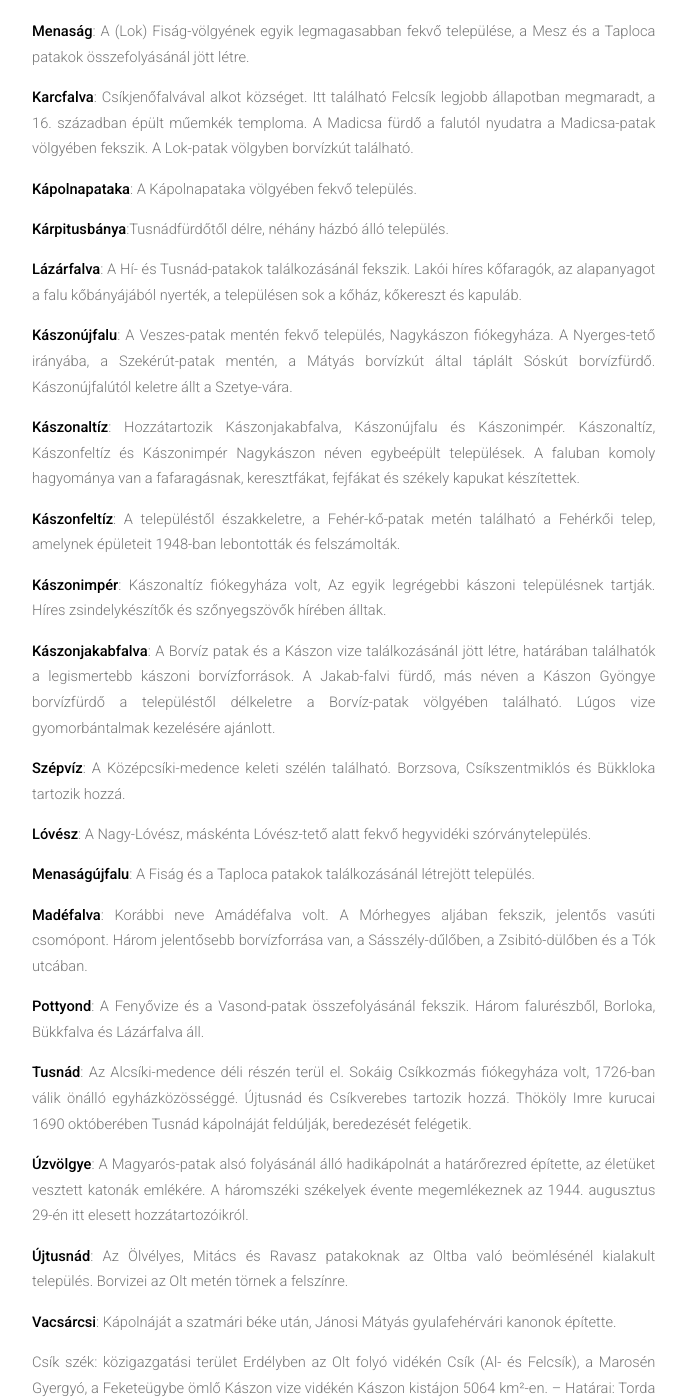
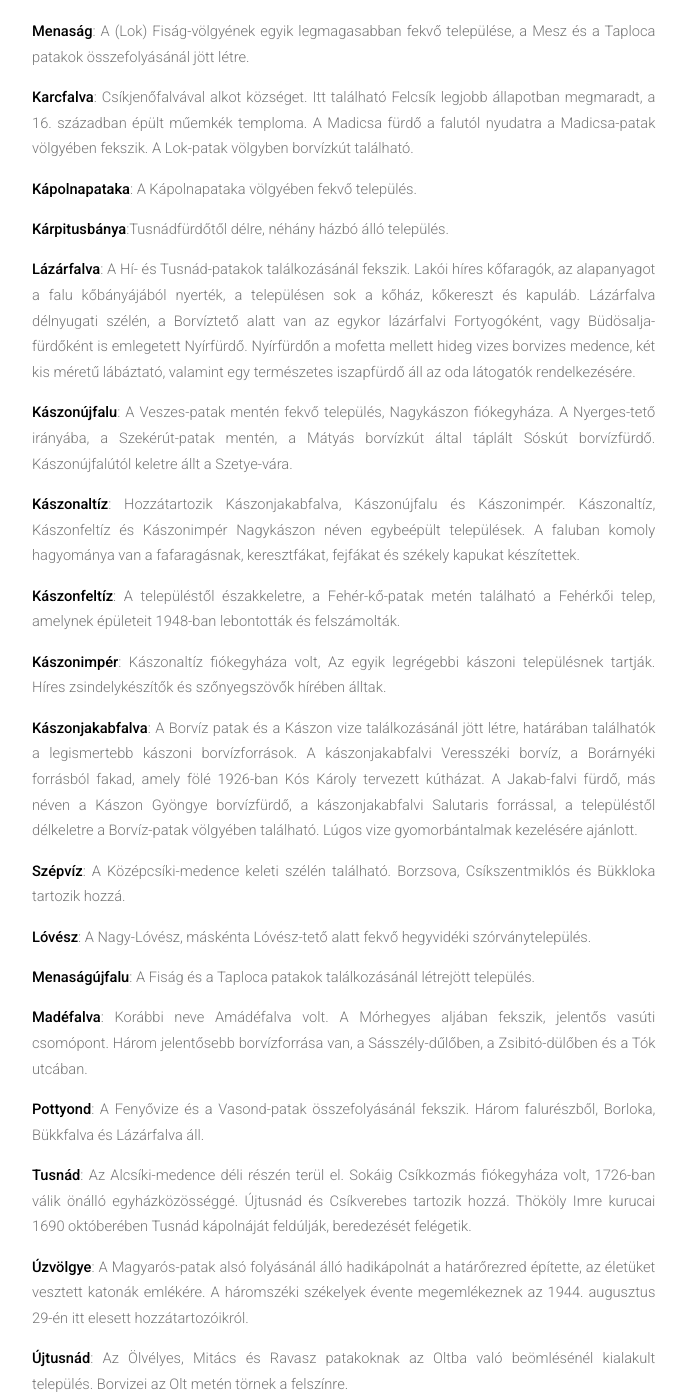
Before and after one commit to siculia/siculia.github.io, a Jekyll site: the page built from siculia-csikszek.html, in a window 1280 px wide and 1400 px high, scrolled down 5113 px. Shown: the whole window, without its empty margins (128-814 px from the left). Built offline with Jekyll 4.4.1, drawn with Linux system fonts in a browser that asks for light colours; nearby versions of some CDN libraries; library files that are not in the unit come from our copies.

Commit message:
Nyírfürdő

```diff
--- a/siculia-csikszek.html
+++ b/siculia-csikszek.html
@@ -97,12 +97,12 @@ layout: default
 							<p style="text-align: justify;"><b>Karcfalva</b>: Csíkjenőfalvával alkot községet. Itt található Felcsík legjobb állapotban megmaradt, a 16. században épült műemkék temploma. A Madicsa fürdő a falutól nyudatra a Madicsa-patak völgyében fekszik. A Lok-patak völgyben borvízkút található.</p>
 							<p style="text-align: justify;"><b>Kápolnapataka</b>: A Kápolnapataka völgyében fekvő település.</p>
 							<p style="text-align: justify;"><b>Kárpitusbánya</b>:Tusnádfürdőtől délre, néhány házbó álló település.</p>
-							<p style="text-align: justify;"><b>Lázárfalva</b>: A Hí- és Tusnád-patakok találkozásánál fekszik. Lakói híres kőfaragók, az alapanyagot a falu kőbányájából nyerték, a településen sok a kőház, kőkereszt és kapuláb.</p>
+							<p style="text-align: justify;"><b>Lázárfalva</b>: A Hí- és Tusnád-patakok találkozásánál fekszik. Lakói híres kőfaragók, az alapanyagot a falu kőbányájából nyerték, a településen sok a kőház, kőkereszt és kapuláb. Lázárfalva délnyugati szélén, a Borvíztető alatt van az egykor lázárfalvi Fortyogóként, vagy Büdösalja-fürdőként is emlegetett Nyírfürdő. Nyírfürdőn a mofetta mellett hideg vizes borvizes medence, két kis méretű lábáztató, valamint egy természetes iszapfürdő áll az oda látogatók rendelkezésére.</p>
 							<p style="text-align: justify;"><b>Kászonújfalu</b>: A Veszes-patak mentén fekvő település, Nagykászon fiókegyháza. A Nyerges-tető irányába, a Szekérút-patak mentén, a Mátyás borvízkút által táplált Sóskút borvízfürdő. Kászonújfalútól keletre állt a Szetye-vára.</p>
 							<p style="text-align: justify;"><b>Kászonaltíz</b>: Hozzátartozik Kászonjakabfalva, Kászonújfalu és Kászonimpér. Kászonaltíz, Kászonfeltíz és Kászonimpér Nagykászon néven egybeépült települések. A faluban komoly hagyománya van a fafaragásnak, keresztfákat, fejfákat és székely kapukat készítettek.</p>
 							<p style="text-align: justify;"><b>Kászonfeltíz</b>: A településtől északkeletre, a Fehér-kő-patak metén található a Fehérkői telep, amelynek épületeit 1948-ban lebontották és felszámolták. </p>
 							<p style="text-align: justify;"><b>Kászonimpér</b>: Kászonaltíz fiókegyháza volt, Az egyik legrégebbi kászoni településnek tartják. Híres zsindelykészítők és szőnyegszövők hírében álltak.</p>
-							<p style="text-align: justify;"><b>Kászonjakabfalva</b>: A Borvíz patak és a Kászon vize találkozásánál jött létre, határában találhatók a legismertebb kászoni borvízforrások. A Jakab-falvi fürdő, más néven a Kászon Gyöngye borvízfürdő a településtől délkeletre a Borvíz-patak völgyében található. Lúgos vize gyomorbántalmak kezelésére ajánlott.</p>
+							<p style="text-align: justify;"><b>Kászonjakabfalva</b>: A Borvíz patak és a Kászon vize találkozásánál jött létre, határában találhatók a legismertebb kászoni borvízforrások. A kászonjakabfalvi Veresszéki borvíz, a Borárnyéki forrásból fakad, amely fölé 1926-ban Kós Károly tervezett kútházat. A Jakab-falvi fürdő, más néven a Kászon Gyöngye borvízfürdő, a kászonjakabfalvi Salutaris forrással, a településtől délkeletre a Borvíz-patak völgyében található. Lúgos vize gyomorbántalmak kezelésére ajánlott.</p>
 							<p style="text-align: justify;"><b>Szépvíz</b>: A Középcsíki-medence keleti szélén található.  Borzsova, Csíkszentmiklós és Bükkloka tartozik hozzá.</p>
 							<p style="text-align: justify;"><b>Lóvész</b>: A Nagy-Lóvész, máskénta Lóvész-tető alatt fekvő hegyvidéki szórványtelepülés.</p>
 							<p style="text-align: justify;"><b>Menaságújfalu</b>: A Fiság és a Taploca patakok találkozásánál létrejött település.</p>
```
